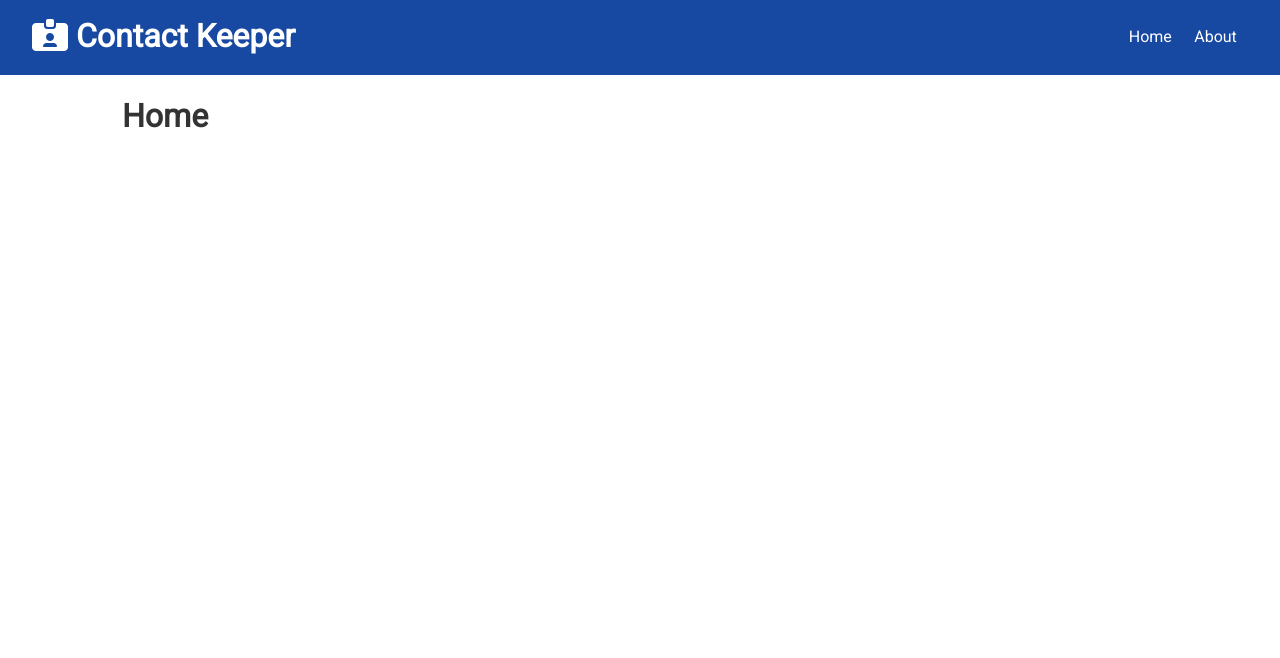
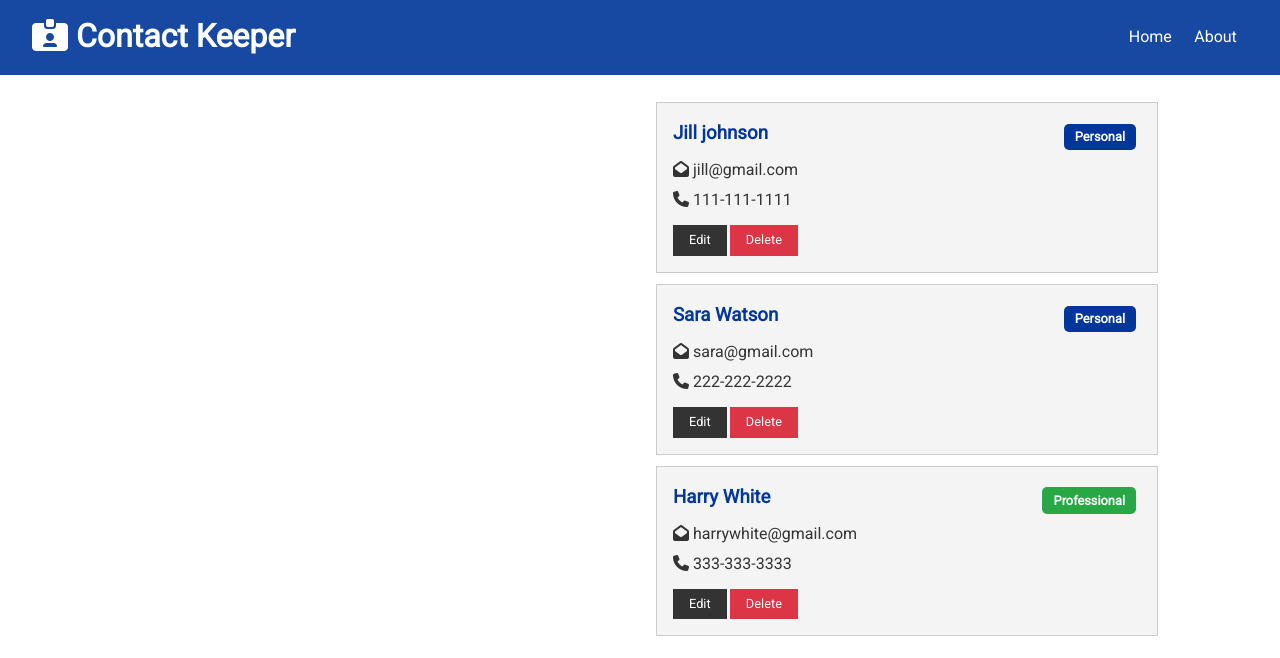
Before and after one commit to Huckleberrry/form-validator, a React (Create React App) app in the folder client/: page / in a window 1280 px wide. Shown: the top 658 px of the page. Built offline with nearby package versions, Linux system fonts and the light colour scheme.

Commit message:
Contacts & Contact Item Components

```diff
--- /dev/null
+++ b/client/src/components/contacts/ContactItem.js
@@ -0,0 +1,39 @@
+import React from "react";
+import PropTypes from 'prop-types';
+
+const ContactItem = ({ contact }) => {
+  const { id, name, email, phone, type } = contact;
+  return (
+    <div className="card bg-light">
+      <h3 className="text-primary text-left">
+        {name}{" "}
+        <span style={{float: 'right'}}
+          className={
+            "badge " +
+            (type === "professional" ? "badge-success" : "badge-primary")
+          }
+        >
+          {type.charAt(0).toUpperCase() + type.slice(1)}
+        </span>
+      </h3>
+      <ul className="list">
+        {email && (<li>
+          <i className="fas fa-envelope-open"></i> {email}
+        </li>)}
+        {phone && (<li>
+          <i className="fas fa-phone"></i> {phone}
+        </li>)}
+      </ul>
+        <p>
+          <button className="btn btn-dark btn-sm">Edit</button>
+          <button className="btn btn-danger btn-sm">Delete</button>
+        </p>
+    </div>
+  );
+};
+
+ContactItem.propTypes = {
+  contact: PropTypes.object.isRequired,
+};
+
+export default ContactItem;
--- /dev/null
+++ b/client/src/components/contacts/Contacts.js
@@ -0,0 +1,18 @@
+import React, { Fragment, useContext } from "react";
+import ContactItem from "./ContactItem";
+import ContactContext from "../../context/contact/contactContext";
+
+export const Contacts = () => {
+  const contactContext = useContext(ContactContext);
+  const { contacts } = contactContext;
+
+  return (
+    <Fragment>
+      {contacts.map(contact => (
+        <ContactItem key={contact.id} contact={contact} />
+      ))}
+    </Fragment>
+  );
+};
+
+export default Contacts;
--- a/client/src/components/pages/Home.js
+++ b/client/src/components/pages/Home.js
@@ -1,9 +1,14 @@
+
 import React from 'react'
+import Contacts from '../contacts/Contacts';
 
 const Home = () => {
     return (
-        <div>
-          <h1>Home</h1>
+        <div className="grid-2">
+          <div>{/* ContactForm */}</div>
+          <div>
+          <Contacts />
+          </div>
         </div>
     )
 }
--- a/client/src/context/contact/ContactState.js
+++ b/client/src/context/contact/ContactState.js
@@ -34,7 +34,7 @@
         name: "Harry White",
         email: "harrywhite@gmail.com",
         phone: "333-333-3333",
-        type: "personal",
+        type: "professional",
       },
     ],
   };
```
